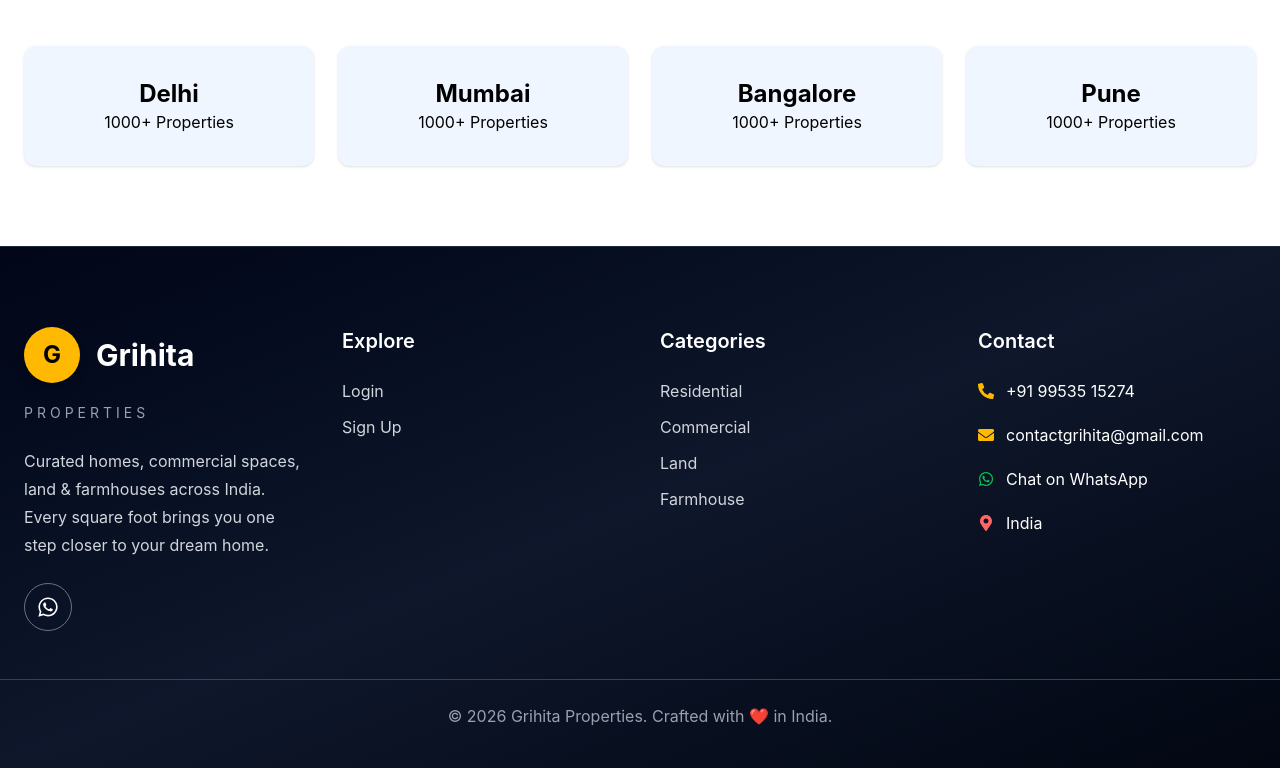
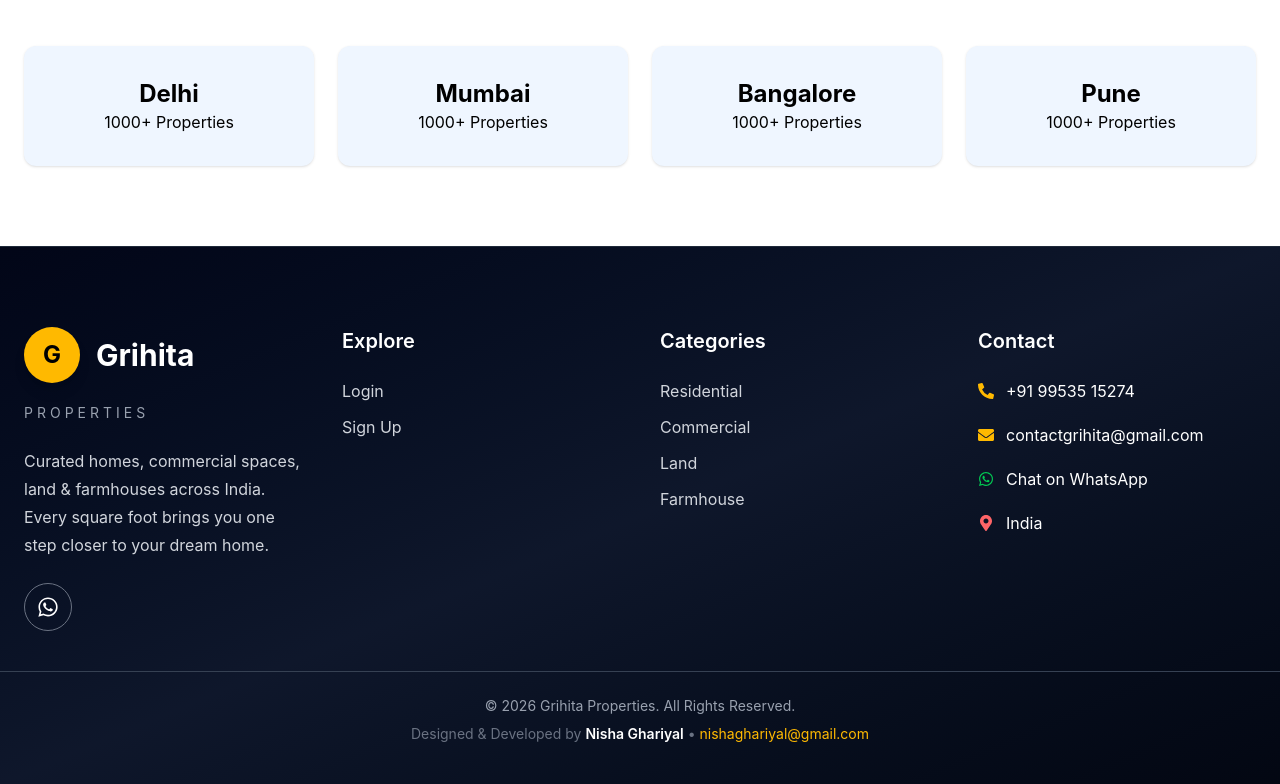
Before and after one commit to nishaghariyal/GrihitaProperties, a React (Vite) app in the folder Frontend/: page / in a window 1280 px wide. Shown: the part 2231-3015 px from the top of the page. Built offline with nearby package versions, Linux system fonts and the light colour scheme; no server answers.

Commit message:
Code Modified

```diff
--- a/Frontend/src/components/Footer.tsx
+++ b/Frontend/src/components/Footer.tsx
@@ -136,9 +136,25 @@ function Footer() {
 
       </div>
 
-      <div className="border-t border-gray-700 mt-12 pt-6 text-center text-gray-400">
+      <div className="border-t border-gray-700 mt-10 pt-6 text-center space-y-2">
 
-        © 2026 Grihita Properties. Crafted with ❤️ in India.
+        <p className="text-gray-400 text-sm">
+            © 2026 Grihita Properties. All Rights Reserved.
+        </p>
+
+        <p className="text-sm text-gray-500">
+            Designed & Developed by{" "}
+            <span className="font-semibold text-white">
+            Nisha Ghariyal
+            </span>
+            {" • "}
+            <a
+            href="mailto:nishaghariyal@gmail.com"
+            className="text-amber-400 hover:text-amber-300 hover:underline transition-colors duration-300"
+            >
+            nishaghariyal@gmail.com
+            </a>
+        </p>
 
       </div>
 
```
